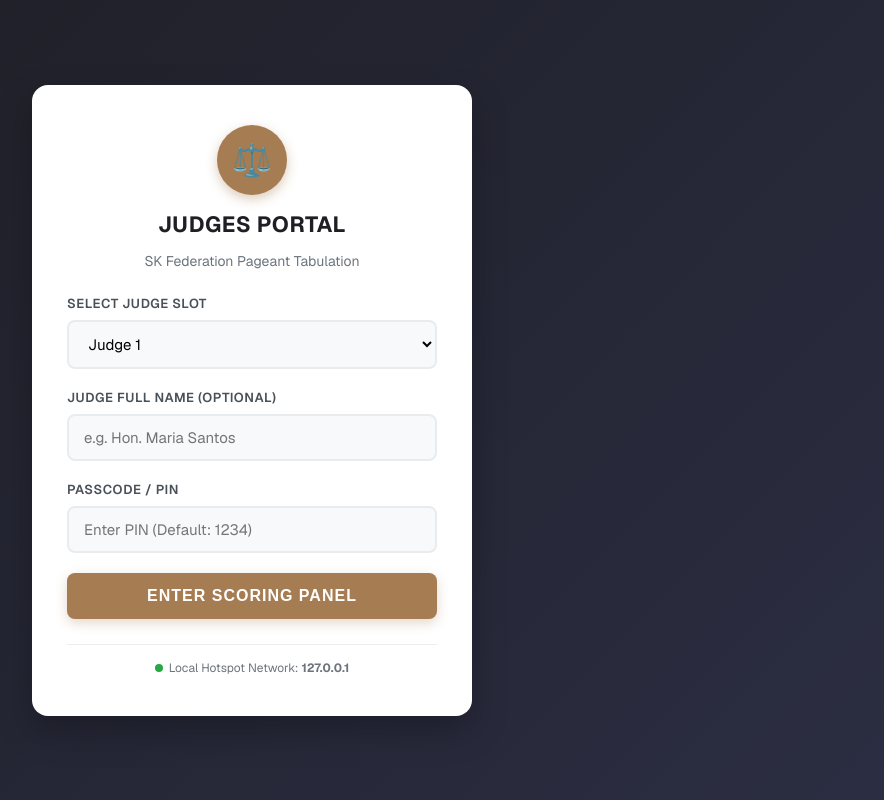
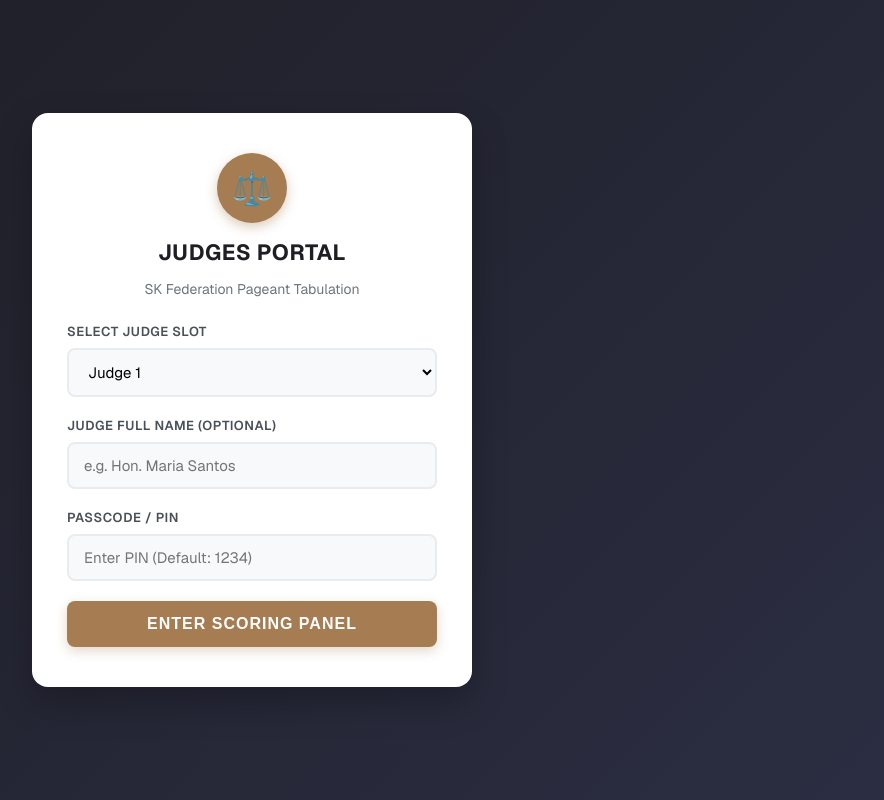
Before and after one commit to LiveKryptiah/tabulation, a Flask app: page /login in a window 1280 px wide. Shown: the whole page, without its empty margins (388-1272 px from the left). Run offline with Flask 2, Linux system fonts and the light colour scheme.

Commit message:
Streamline Judge Login Portal for web deployment and clean up templates

```diff
--- a/app.py
+++ b/app.py
@@ -1,7 +1,6 @@
 from flask import Flask, request, render_template, redirect, url_for, session, jsonify
 import csv
 import os
-import socket
 from datetime import datetime
 
 app = Flask(__name__)
@@ -10,19 +9,8 @@ app.secret_key = os.environ.get('SECRET_KEY', 'sk_tabulation_secret_key_2026')
 # Determine writable CSV location for Vercel serverless environment (/tmp) or local environment
 CSV_FILE = '/tmp/pageant_scores.csv' if os.environ.get('VERCEL') else 'pageant_scores.csv'
 
-# Default PIN for judges (Can be changed here or overridden)
+# Default PIN for judges (Can be changed via environment variable or default)
 JUDGE_PIN = os.environ.get('JUDGE_PIN', '1234')
-
-def get_local_ip():
-    """Returns host local IP for offline hotspot navigation."""
-    try:
-        s = socket.socket(socket.AF_INET, socket.SOCK_DGRAM)
-        s.connect(('8.8.8.8', 80))
-        ip = s.getsockname()[0]
-        s.close()
-        return ip
-    except Exception:
-        return '127.0.0.1'
 
 def init_csv():
     """Ensure CSV exists with headers, supporting judge attribution."""
@@ -42,7 +30,6 @@ def init_csv():
 # --- ROUTE: LOGIN ---
 @app.route('/login', methods=['GET', 'POST'])
 def login():
-    host_ip = get_local_ip()
     if request.method == 'POST':
         slot = request.form.get('judge_slot', 'Judge 1')
         name = request.form.get('judge_name', '').strip()
@@ -54,9 +41,9 @@ def login():
             session['logged_in'] = True
             return redirect(url_for('home'))
         else:
-            return render_template('login.html', error="Invalid PIN / Passcode! Default PIN is 1234.", host_ip=host_ip)
+            return render_template('login.html', error="Invalid PIN / Passcode! Default PIN is 1234.")
 
-    return render_template('login.html', host_ip=host_ip)
+    return render_template('login.html')
 
 # --- ROUTE: LOGOUT ---
 @app.route('/logout')
@@ -70,11 +57,9 @@ def home():
     if not session.get('logged_in'):
         return redirect(url_for('login'))
 
-    host_ip = get_local_ip()
     return render_template('index.html',
                            judge_slot=session.get('judge_slot', 'Judge 1'),
-                           judge_name=session.get('judge_name', 'Judge'),
-                           host_ip=host_ip)
+                           judge_name=session.get('judge_name', 'Judge'))
 
 # --- ROUTE 2: Saving Preliminary Scores ---
 @app.route('/submit_score', methods=['POST'])
@@ -151,9 +136,9 @@ def rankings():
         leaderboard.append({'candidate': candidate, 'score': round(avg_score, 2)})
 
     leaderboard.sort(key=lambda x: x['score'], reverse=True)
-    return render_template('rankings.html', leaderboard=leaderboard, host_ip=get_local_ip())
+    return render_template('rankings.html', leaderboard=leaderboard)
 
-# --- ROUTE 4: NEW ADMIN TABULATION ---
+# --- ROUTE 4: ADMIN TABULATION ---
 @app.route('/admin')
 def admin_panel():
     prelim_results = {}
@@ -194,27 +179,11 @@ def admin_panel():
         })
 
     candidates_data.sort(key=lambda x: x['number'])
-    host_ip = get_local_ip()
-
-    # Formatted judge counts
     judge_summary = {j: len(cands) for j, cands in judge_progress.items()}
 
-    return render_template('admin.html', candidates=candidates_data, host_ip=host_ip, judge_summary=judge_summary)
+    return render_template('admin.html', candidates=candidates_data, judge_summary=judge_summary)
 
-# --- API ENDPOINTS FOR LIVE POLLING & OFFLINE HOTSPOT INFO ---
-@app.route('/api/network_info')
-def network_info():
-    return jsonify({
-        'status': 'online',
-        'host_ip': get_local_ip(),
-        'port': 5000,
-        'urls': {
-            'judges': f"http://{get_local_ip()}:5000/login",
-            'rankings': f"http://{get_local_ip()}:5000/rankings",
-            'admin': f"http://{get_local_ip()}:5000/admin"
-        }
-    })
-
+# --- API ENDPOINT FOR LIVE POLLING ---
 @app.route('/api/admin_data')
 def admin_data():
     """Real-time JSON endpoint for live polling on Admin dashboard."""
@@ -250,12 +219,5 @@ def admin_data():
 
 if __name__ == '__main__':
     init_csv()
-    host_ip = get_local_ip()
-    print("=" * 60)
-    print(" 👑 SK FEDERATION PAGEANT TABULATION SYSTEM (OFFLINE HOTSPOT MODE)")
-    print("=" * 60)
-    print(f" -> Judges Login URL:   http://{host_ip}:5000/login")
-    print(f" -> Live Rankings URL:  http://{host_ip}:5000/rankings")
-    print(f" -> Admin Panel URL:    http://{host_ip}:5000/admin")
-    print("=" * 60)
+    print("Starting Tabulation Server...")
     app.run(host='0.0.0.0', port=5000, debug=True)
--- a/templates/index.html
+++ b/templates/index.html
@@ -245,7 +245,6 @@
             <span style="font-size: 20px;">⚖️</span>
             <div>
                 <div style="font-weight: 700; font-size: 15px; color: #1e1e24;">Logged in as: <span style="color: #a67c52;">{{ judge_slot }}</span> ({{ judge_name }})</div>
-                <div style="font-size: 12px; color: #28a745;" id="hotspotBadge">🟢 Hotspot Connected ({{ host_ip }})</div>
             </div>
         </div>
         <div>
--- a/templates/login.html
+++ b/templates/login.html
@@ -186,11 +186,6 @@
 
             <button type="submit" class="btn-login">Enter Scoring Panel</button>
         </form>
-
-        <div class="hotspot-info">
-            <span class="status-dot"></span>
-            <span>Local Hotspot Network: <strong>{{ host_ip if host_ip else '127.0.0.1' }}</strong></span>
-        </div>
     </div>
 
     <script>
```
Also changed, not shown: templates/admin.html (+5 -5 lines).
